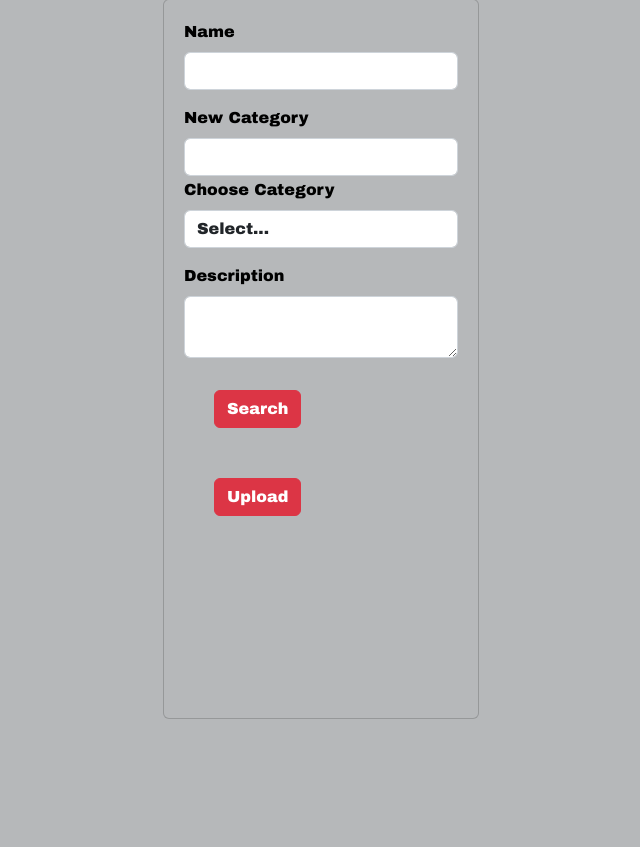
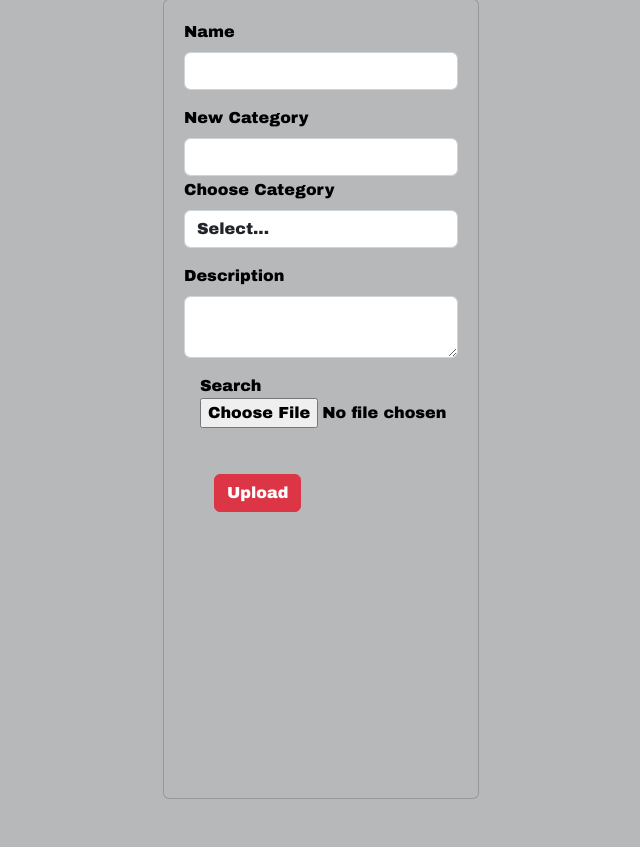
Before and after one commit to albertiaedev/photoapp, a Django app: template photoapp/app/templates/app/add.html in a window 1280 px wide. Shown: the part 137-984 px from the top of the page, without its empty margins (319-959 px from the left). Before the commit the page ends 856 px from the top, so only its background shows below. Run offline with Django 3.2, Linux system fonts and the light colour scheme; the template is opened without the code that fills it, so the values that code supplies are empty.

Commit message:
Modified the button to upload images

```diff
--- a/photoapp/app/templates/app/add.html
+++ b/photoapp/app/templates/app/add.html
@@ -41,7 +41,7 @@
       <a href="{% url 'gallery' %}" class="btn btn-danger">Back to your gallery</a>
       <div class="row justify-content-center m-5">
         <div class="col-md-4">
-          <div class="card" style="height: 90vh;">
+          <div class="card" style="height: 100vh;">
             <form method="POST" action="" enctype="multipart/form-data">
               {% csrf_token %}
               <div class="mb-3">
@@ -63,8 +63,11 @@
               <div class="input-group">
                 <label for="formFile" class="form-label">Description</label>
               </div>
-              <textarea name="description" class="form-control"></textarea>
-              <button class="btn btn-danger" type="file" required>Search</button>
+              <textarea name="description" class="form-control" required></textarea>
+              <div class="form-group m-3">
+                <label>Search</label>
+                <input name="image" type="file" class="form-control-file" required>
+              </div>
               <button class="btn btn-danger" type="submit">Upload</button>
             </form>
           </div>
```
